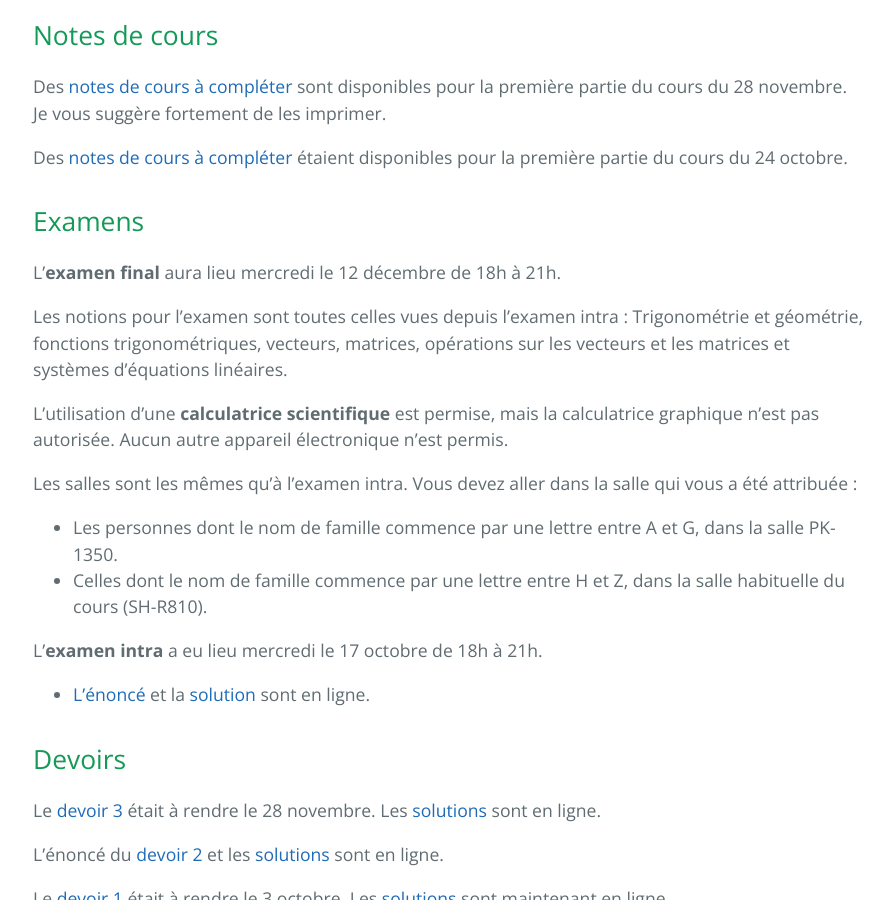
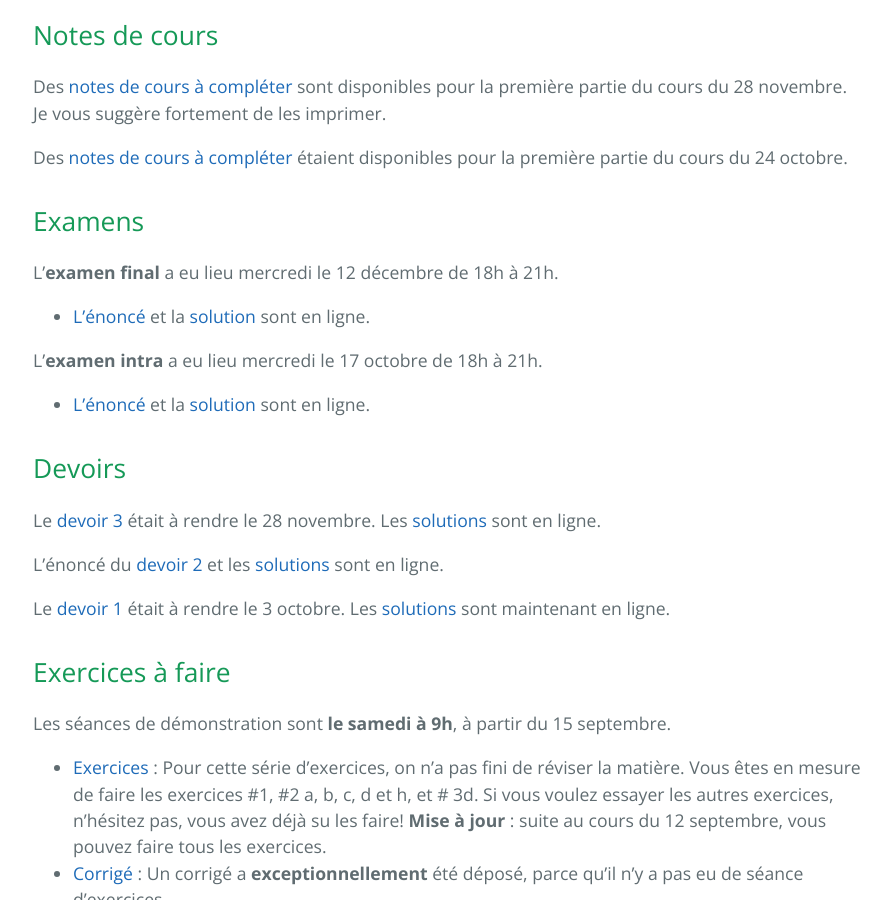
Before and after one commit to nadialafreniere/nadialafreniere.github.io, a Jekyll site: the page built from enseignement.md, in a window 1280 px wide and 900 px high, scrolled down 406 px. Shown: the whole window, without its empty margins (191-1084 px from the left). Built offline with Jekyll 4.4.1, drawn with Linux system fonts in a browser that asks for light colours; our own code applies the rules of GitHub Pages for plain Markdown files.

Commit message:
Examen final

```diff
--- a/enseignement.md
+++ b/enseignement.md
@@ -10,16 +10,8 @@ Des [notes de cours à compléter](Notes_trouees8.pdf) étaient disponibles pour
 
 ## Examens
 
-L'**examen final** aura lieu mercredi le 12 décembre de 18h à 21h.
-
-Les notions pour l'examen sont toutes celles vues depuis l'examen intra : Trigonométrie et géométrie, fonctions trigonométriques, vecteurs, matrices, opérations sur les vecteurs et les matrices et systèmes d'équations linéaires.
-
-L'utilisation d'une **calculatrice scientifique** est permise, mais la calculatrice graphique n'est pas autorisée. Aucun autre appareil électronique n'est permis.
-
-Les salles sont les mêmes qu'à l'examen intra. Vous devez aller dans la salle qui vous a été attribuée :
-
-  *   Les personnes dont le nom de famille commence par une lettre entre A et G, dans la salle PK-1350.
-  *   Celles dont le nom de famille commence par une lettre entre H et Z, dans la salle habituelle du cours (SH-R810).
+L'**examen final** a eu lieu mercredi le 12 décembre de 18h à 21h.
+* [L'énoncé](Examen2.pdf) et la [solution](Examen2-solutions.pdf) sont en ligne.
 
 L'**examen intra** a eu lieu mercredi le 17 octobre de 18h à 21h.
 * [L'énoncé](Examen1.pdf) et la [solution](Examen1-solutions.pdf) sont en ligne.
```
Also changed, not shown: 2 other files.
